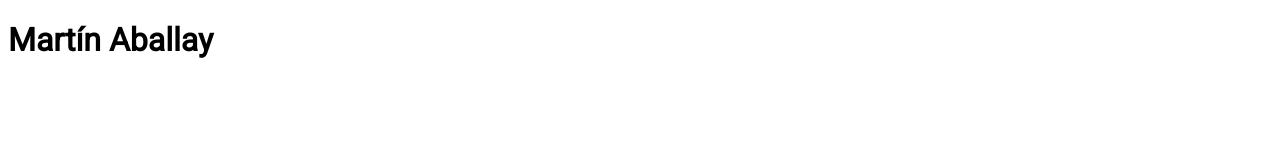
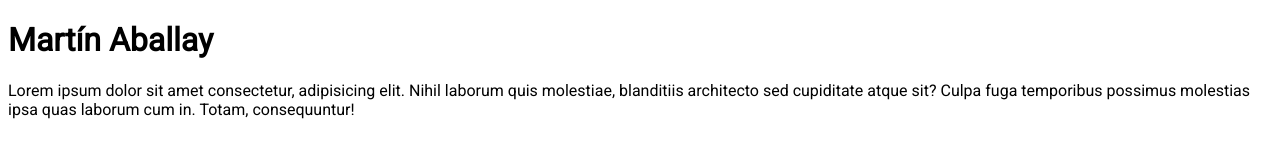
Before and after one commit to tinchoaballay/micv, a plain HTML site: page index.html/index.html in a window 1280 px wide. Drawn offline with Linux system fonts and the light colour scheme.

Commit message:
:bug:ready

```diff
--- a/index.html/index.html
+++ b/index.html/index.html
@@ -12,6 +12,7 @@
 </head>
 <body>
     <h1 class="title">Martín Aballay</h1>
+    <p>Lorem ipsum dolor sit amet consectetur, adipisicing elit. Nihil laborum quis molestiae, blanditiis architecto sed cupiditate atque sit? Culpa fuga temporibus possimus molestias ipsa quas laborum cum in. Totam, consequuntur!</p>
 
 </body>
 </html>
```
